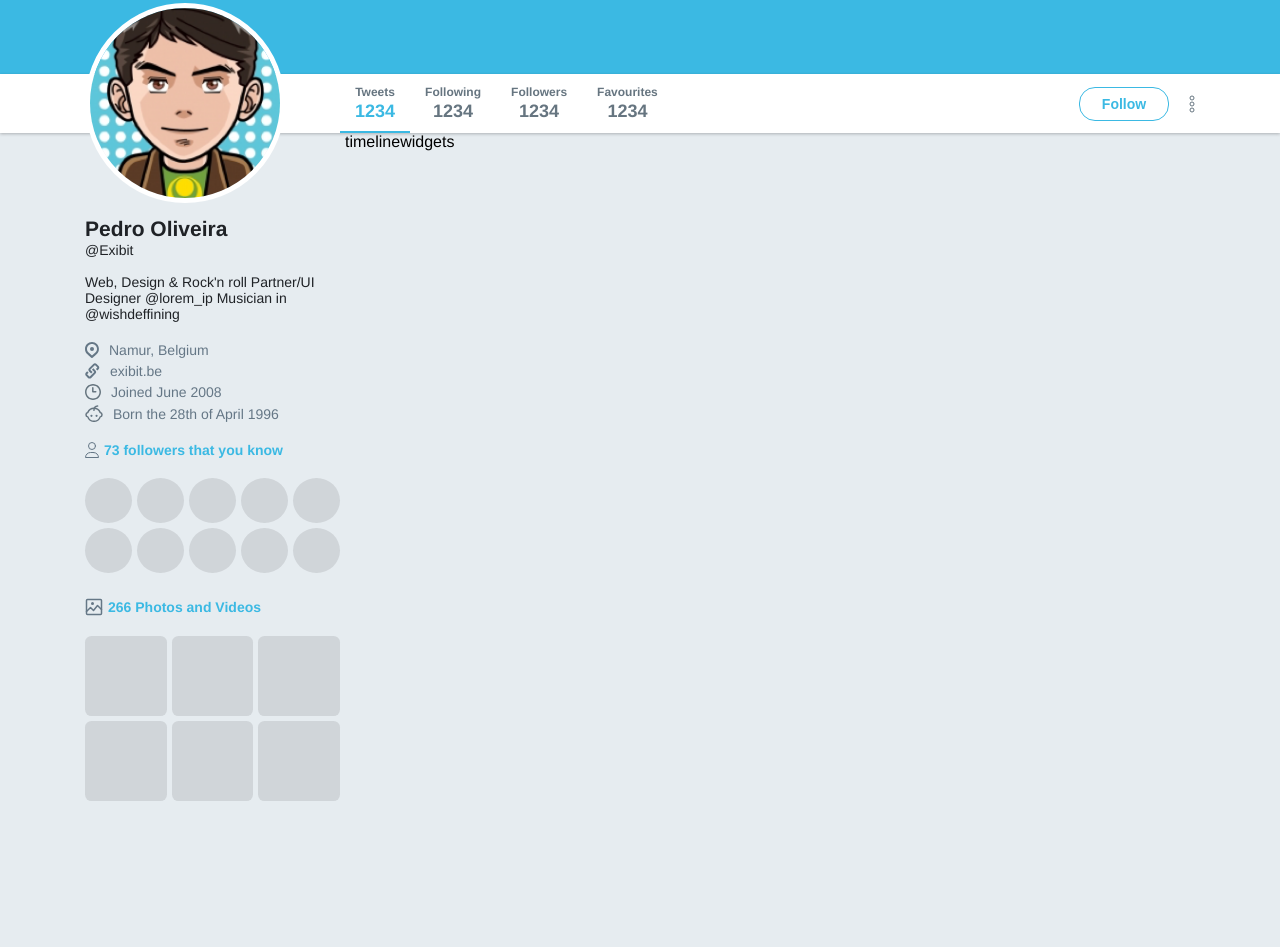
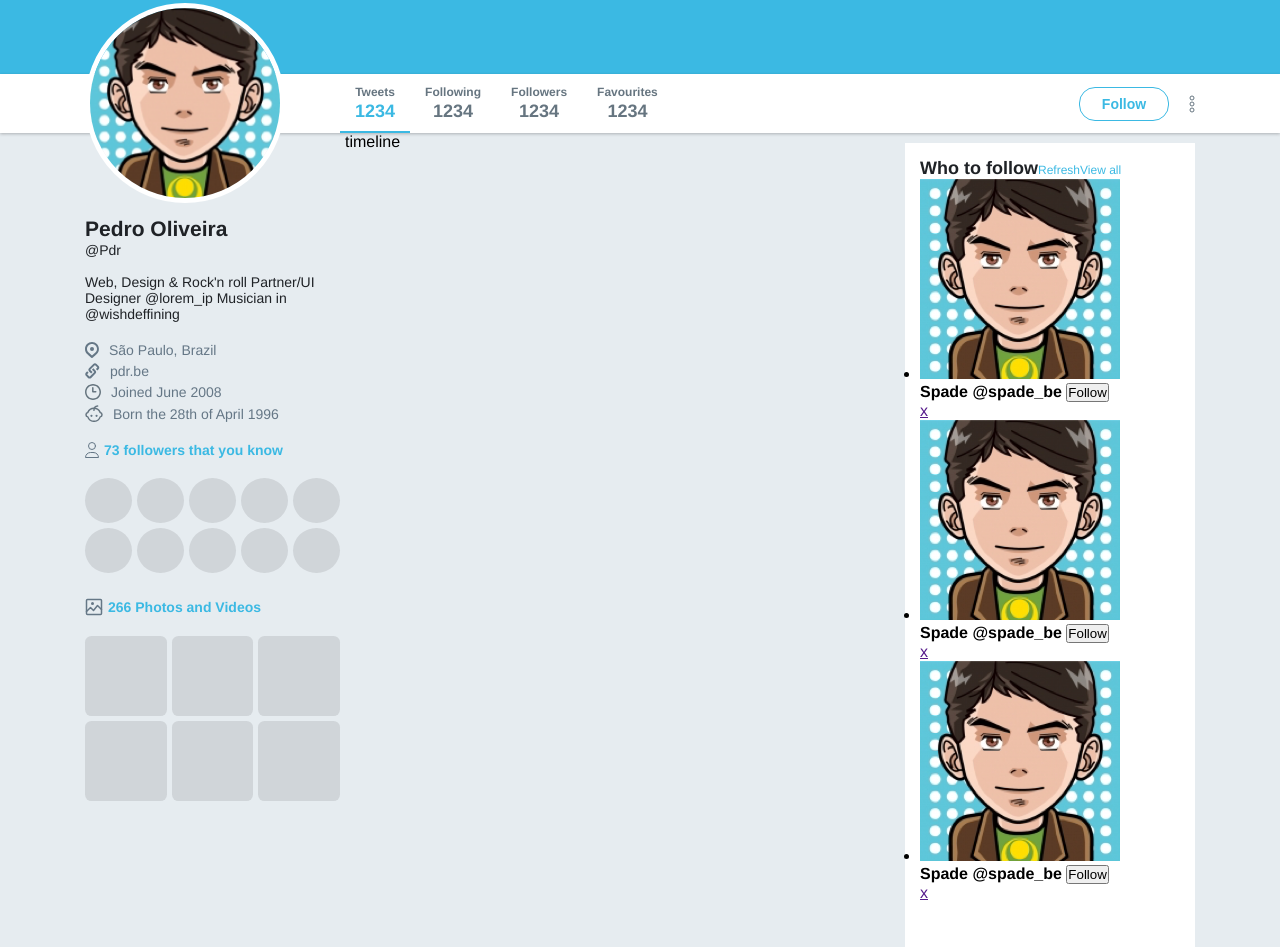
Before and after one commit to thgpdr/Twitter-Rerun--flexbox, a plain HTML site: page index.html in a window 1280 px wide. Shown: the part 352-1299 px from the top of the page. Before the commit the page ends 1158 px from the top, so only its background shows below. Drawn offline with Linux system fonts and the light colour scheme.

Commit message:
50% widgets

```diff
--- a/index.html
+++ b/index.html
@@ -68,15 +68,15 @@
       <aside class="profile">
         <img class="avatar" src="images/avatar.png" alt="Profile Avatar" />
         <h1>Pedro Oliveira</h1>
-        <span>@Exibit</span>
+        <span>@Pdr</span>
         <p>
           Web, Design & Rock'n roll Partner/UI Designer @lorem_ip Musician in
           @wishdeffining
         </p>
 
         <ul class="list">
-          <li><img src="images/place.svg" alt="Place" /> Namur, Belgium</li>
-          <li><img src="images/url.svg" alt="url" /> exibit.be</li>
+          <li><img src="images/place.svg" alt="Place" /> São Paulo, Brazil</li>
+          <li><img src="images/url.svg" alt="url" /> pdr.be</li>
           <li><img src="images/joined.svg" alt="Joined" /> Joined June 2008</li>
           <li>
             <img src="images/born.svg" alt="Born" /> Born the 28th of April 1996
@@ -122,7 +122,48 @@
         timeline
       </section>
       <aside class="widgets">
-        widgets
+        <div class="widget follow">
+          <div class="tittle">
+            <strong>Who to follow</strong>
+            <a href="">Refresh</a>
+            <a href="">View all</a>
+          </div>
+
+          <ul>
+            <li>
+              <div class="profile">
+                <img src="images/avatar.png" alt="Avatar" />
+                <div class="info">
+                  <strong>Spade <span>@spade_be</span></strong>
+                  <button>Follow</button>
+                </div>
+              </div>
+              <a href="">x</a>
+            </li>
+            <li>
+              <div class="profile">
+                <img src="images/avatar.png" alt="Avatar" />
+                <div class="info">
+                  <strong>Spade <span>@spade_be</span></strong>
+                  <button>Follow</button>
+                </div>
+              </div>
+              <a href="">x</a>
+            </li>
+            <li>
+              <div class="profile">
+                <img src="images/avatar.png" alt="Avatar" />
+                <div class="info">
+                  <strong>Spade <span>@spade_be</span></strong>
+                  <button>Follow</button>
+                </div>
+              </div>
+              <a href="">x</a>
+            </li>
+          </ul>
+        </div>
+
+        <div class="widget trends"></div>
       </aside>
     </div>
   </body>
--- a/style.css
+++ b/style.css
@@ -299,3 +299,50 @@ div.wrapper-content aside.profile .images ul li {
   flex: 1 0 auto;
   margin: 0 5px 5px 0;
 }
+
+div.wrapper-content .timeline {
+  flex: 1;
+}
+
+div.wrapper-content aside.widgets {
+  width: 290px;
+  margin-top: 10px;
+}
+
+div.wrapper-content aside.widgets .widget {
+  background: #fff;
+  padding: 15px;
+}
+
+div.wrapper-content aside.widgets .tittle {
+  display: flex;
+  align-items: baseline;
+}
+
+div.wrapper-content aside.widgets .tittle strong {
+  font-size: 18px;
+  color: #1f2226;
+}
+
+div.wrapper-content aside.widgets .tittle a {
+  color: #3bb9e3;
+  font-size: 12px;
+  text-decoration: none;
+  position: 10px;
+}
+
+div.wrapper-content aside.widgets .tittle a::before {
+  content: "";
+  width: 2px;
+  height: 4px;
+  border-radius: 50%;
+  margin-left: 5px;
+  margin-right: 5px;
+  background: #222;
+  margin-left: 5px;
+  margin-right: 5px;
+  position: absolute;
+  left: 0;
+  top: 3px;
+  left0
+}
```
